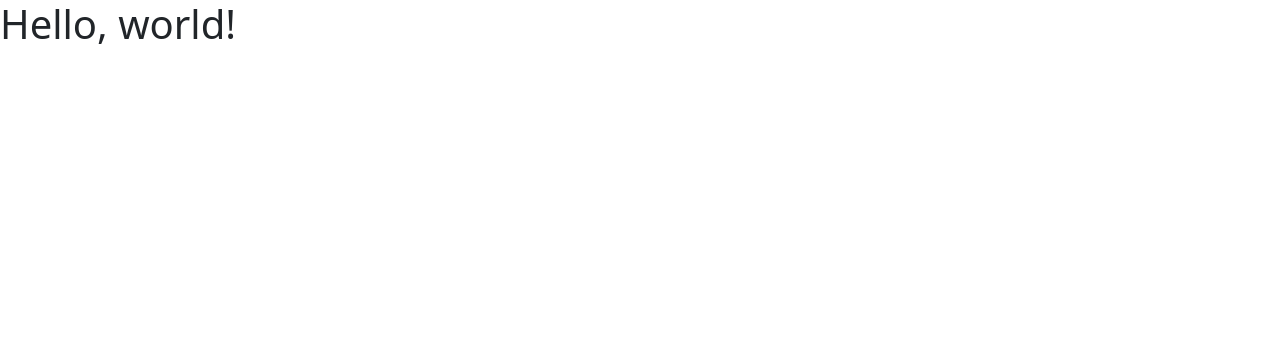
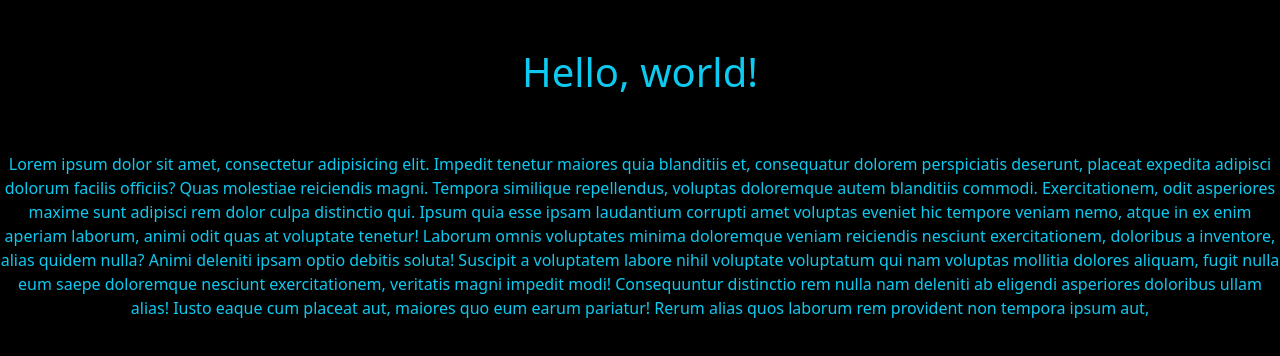
Before and after one commit to ashleyeli/collab-practice, a plain HTML site: page index.html in a window 1280 px wide. Drawn offline with nearby package versions, Linux system fonts and the light colour scheme.

Commit message:
Changes to text and background

```diff
--- a/css/style.css
+++ b/css/style.css
@@ -0,0 +1,4 @@
+body{
+    background-color: rgb(0, 0, 0);
+
+}
--- a/index.html
+++ b/index.html
@@ -9,7 +9,9 @@
     <link rel="stylesheet" href="./css/style.css">
   </head>
   <body>
-    <h1>Hello, world!</h1>
-
+    <h1 class="text-info text-center p-5">Hello, world!</h1>
+    <div class="text-center text-info">
+      <p>Lorem ipsum dolor sit amet, consectetur adipisicing elit. Impedit tenetur maiores quia blanditiis et, consequatur dolorem perspiciatis deserunt, placeat expedita adipisci dolorum facilis officiis? Quas molestiae reiciendis magni. Tempora similique repellendus, voluptas doloremque autem blanditiis commodi. Exercitationem, odit asperiores maxime sunt adipisci rem dolor culpa distinctio qui. Ipsum quia esse ipsam laudantium corrupti amet voluptas eveniet hic tempore veniam nemo, atque in ex enim aperiam laborum, animi odit quas at voluptate tenetur! Laborum omnis voluptates minima doloremque veniam reiciendis nesciunt exercitationem, doloribus a inventore, alias quidem nulla? Animi deleniti ipsam optio debitis soluta! Suscipit a voluptatem labore nihil voluptate voluptatum qui nam voluptas mollitia dolores aliquam, fugit nulla eum saepe doloremque nesciunt exercitationem, veritatis magni impedit modi! Consequuntur distinctio rem nulla nam deleniti ab eligendi asperiores doloribus ullam alias! Iusto eaque cum placeat aut, maiores quo eum earum pariatur! Rerum alias quos laborum rem provident non tempora ipsum aut,   </p>
+    </div>
   </body>
 </html>
```
